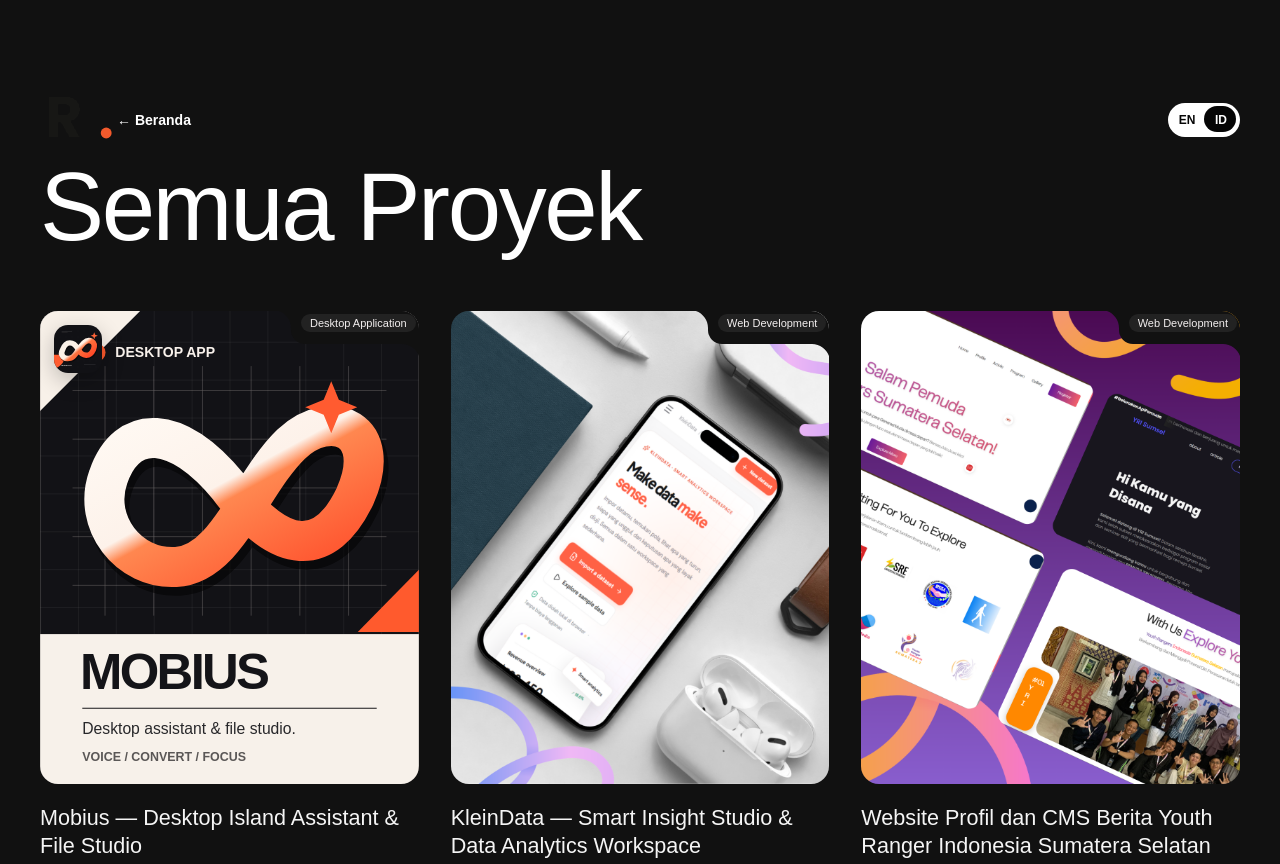
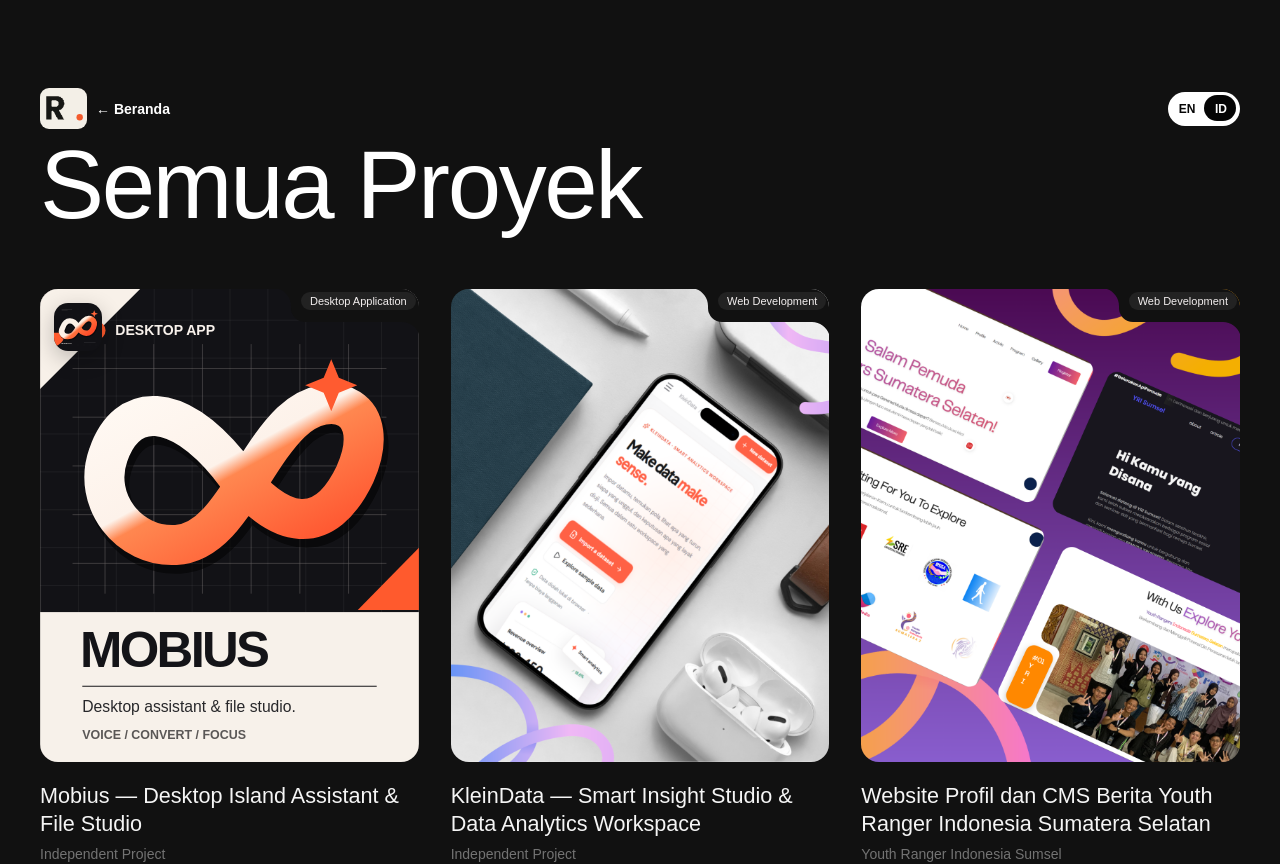
Before and after one commit to Darren0099/Raffli-dev, a Next.js app: page /projects in a window 1280 px wide. Shown: the top 864 px of the page. Built offline with nearby package versions, Linux system fonts and the light colour scheme.

Commit message:
style(branding): size and align R-dot logo across portfolio pages

```diff
--- a/app/projects/projects-page.css
+++ b/app/projects/projects-page.css
@@ -978,3 +978,17 @@
   color: #fe5000;
 }
 .projects-home-link:focus-visible { outline: 2px solid #fe5000; outline-offset: 2px; }
+
+
+/* Branded home link on the dark projects index. */
+.projects-home-link { gap: 9px; }
+.projects-home-logo {
+  display: grid;
+  place-items: center;
+  width: 47px;
+  height: 41px;
+  flex: none;
+  border-radius: 9px;
+  background: #f3efe7;
+}
+.projects-home-logo img { display:block; width:45px; height:37px; object-fit:contain; }
```
